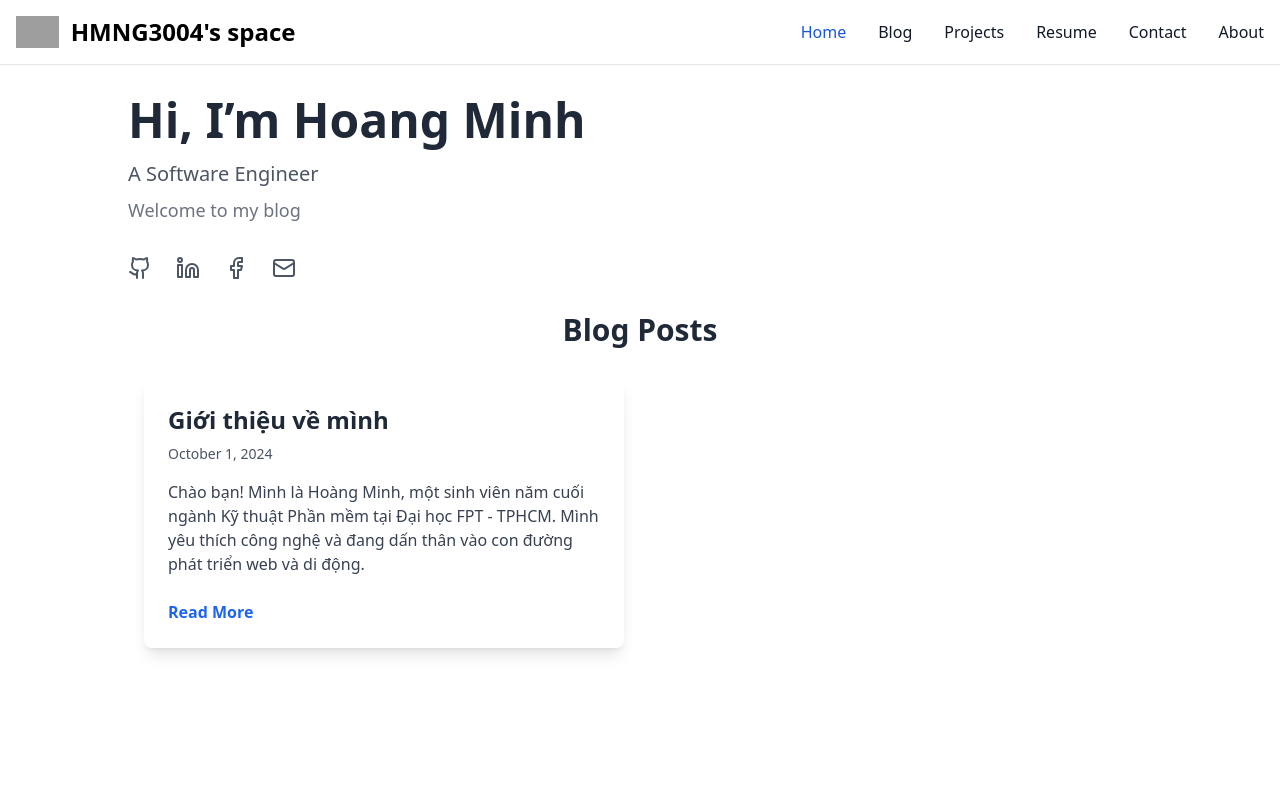
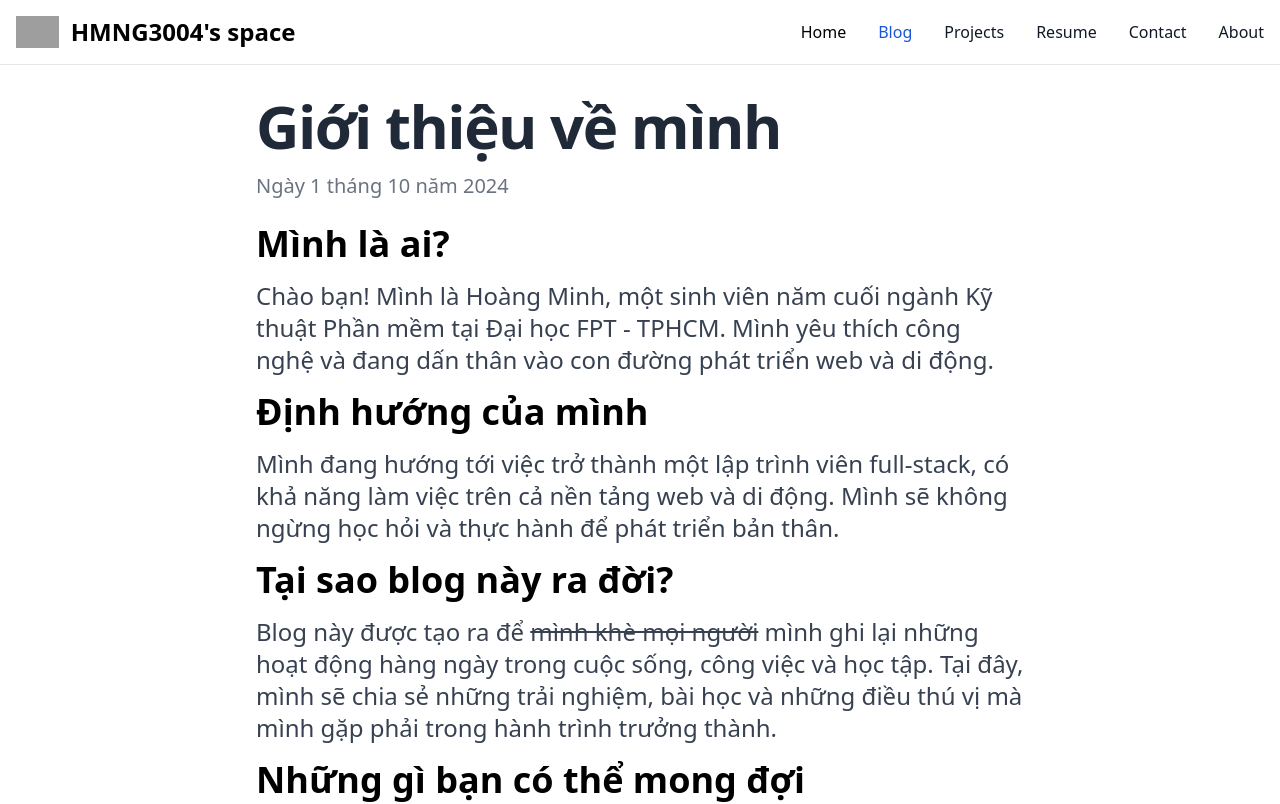
Before and after one commit to HMNG3004/HoangMinh, a React (Vite) app: page /blog/bai-viet-dau-tien in a window 1280 px wide. Shown: the top 804 px of the page. Built offline with nearby package versions, Linux system fonts and the light colour scheme; grey boxes are pictures that could not be loaded.

Commit message:
fix path

```diff
--- a/src/app/page/Blog/FirstBlog/index.tsx
+++ b/src/app/page/Blog/FirstBlog/index.tsx
@@ -42,10 +42,11 @@
             Tại sao blog này ra đời?
           </div>
           <div className="my-4 text-2xl text-gray-700">
-            Blog này được tạo ra để mình ghi lại những hoạt động hàng ngày trong
-            cuộc sống, công việc và học tập. Tại đây, mình sẽ chia sẻ những trải
-            nghiệm, bài học và những điều thú vị mà mình gặp phải trong hành
-            trình trưởng thành.
+            Blog này được tạo ra để{" "}
+            <span className="line-through">mình khè mọi người</span> mình ghi
+            lại những hoạt động hàng ngày trong cuộc sống, công việc và học tập.
+            Tại đây, mình sẽ chia sẻ những trải nghiệm, bài học và những điều
+            thú vị mà mình gặp phải trong hành trình trưởng thành.
           </div>
         </div>
 
--- /dev/null
+++ b/src/app/page/Error/index.tsx
@@ -0,0 +1,16 @@
+const Error = () => {
+  return (
+    <div className="w-full h-[100vh] flex justify-center items-center flex-col gap-4 text-center bg-mainSkin">
+      <div className="flex text-9xl  text-mainBrown items-center">
+        <div>4</div>
+        <div>0</div>
+        <div>4</div>
+      </div>
+      <div className="text-2xl font-bold text-mainBrown">
+        Ôi không, đã có lỗi xảy ra!
+      </div>
+    </div>
+  );
+};
+
+export default Error;
--- a/src/app/routes/route.tsx
+++ b/src/app/routes/route.tsx
@@ -1,4 +1,4 @@
-import { createHashRouter } from "react-router-dom";
+import { createBrowserRouter } from "react-router-dom";
 import MainLayout from "../page/MainLayout";
 import { lazy, Suspense } from "react";
 import HomePage from "../page/Home";
@@ -9,8 +9,8 @@
 const Resume = lazy(() => import("../page/Resume"));
 const Contact = lazy(() => import("../page/Contact"));
 const About = lazy(() => import("../page/About"));
-
-export const Route = createHashRouter([
+const Error = lazy(() => import("../page/Error"));
+export const Route = createBrowserRouter([
   {
     path: "/",
     children: [
@@ -78,4 +78,12 @@
       },
     ],
   },
+  {
+    path: "*",
+    element: (
+      <Suspense fallback={<></>}>
+        <Error />
+      </Suspense>
+    ),
+  },
 ]);
```
Also changed, not shown: 17 other files (tests, documents, lock files or other folders).
